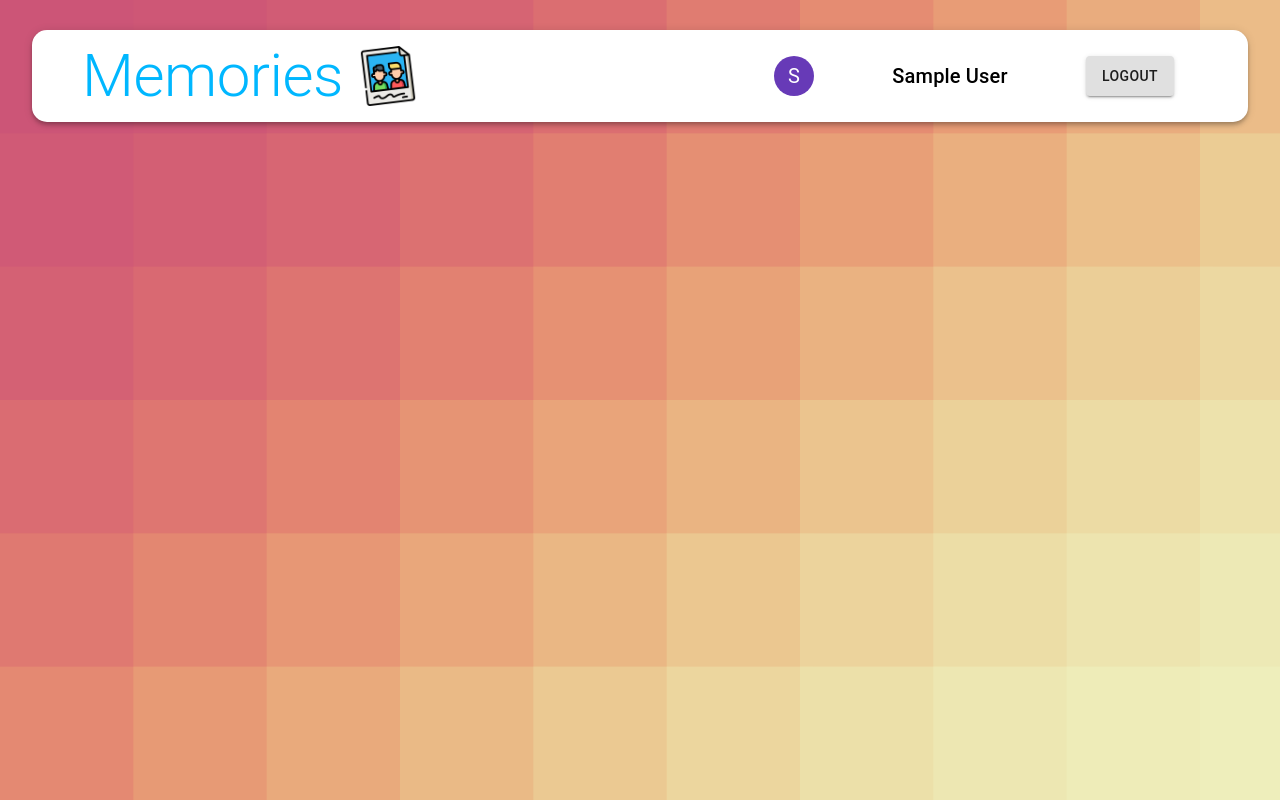
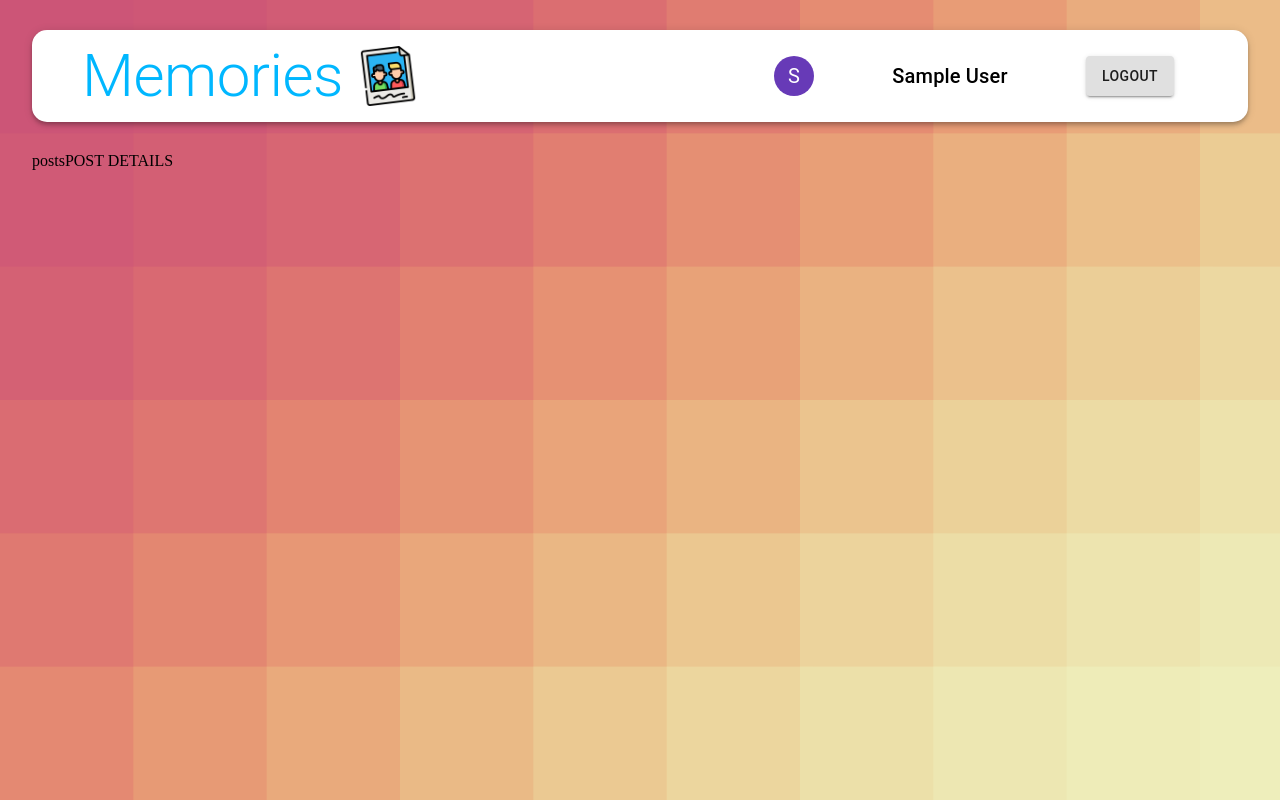
Before and after one commit to OluwadahunsiA/MERN, a React (Create React App) app in the folder client/: page /posts/1 in a window 1280 px wide. Built offline with nearby package versions, Linux system fonts and the light colour scheme; sample sign-in values are in the browser's storage.

Commit message:
refactor auth

```diff
--- a/client/src/App.js
+++ b/client/src/App.js
@@ -1,19 +1,46 @@
-import React from 'react';
+import React, { useEffect, useState } from 'react';
 import { Container } from '@material-ui/core';
 import Navbar from './components/Navbar/Navbar';
 import Home from './components/Home/home';
 import Auth from './components/Auth/Auth';
-import { BrowserRouter, Switch, Route } from 'react-router-dom';
+import { BrowserRouter, Switch, Route, Redirect } from 'react-router-dom';
+import PostDetails from './components/PostDetails/PostDetails';
+import { useSelector } from 'react-redux';
 
 const App = () => {
+  const stateToken = useSelector((state) => state?.authReducer?.authData?.token);
+
+  const localToken = JSON.parse(localStorage.getItem('profile'))?.token;
+
+  const token = stateToken || localToken;
+
+  console.log('state updated');
+
+  const ShowPages = (token) => {
+    if (!token) {
+      return (
+        <Switch>
+          <Route path="/auth" exact component={Auth} />
+          <Redirect to="/auth" />
+        </Switch>
+      );
+    } else {
+      return (
+        <Switch>
+          <Route path="/posts" exact component={Home} />
+          <Route path="/posts/search" exact component={Home} />
+          <Route path="/posts/:id" component={PostDetails} />
+          <Redirect to="/posts" />
+        </Switch>
+      );
+    }
+  };
+
   return (
     <BrowserRouter>
-      <Container maxWidth='lg'>
+      <Container maxWidth="xl">
         <Navbar />
-        <Switch>
-          <Route path='/' exact component={Home} />
-          <Route path='/auth' exact component={Auth} />
-        </Switch>
+        {ShowPages(token)}
       </Container>
     </BrowserRouter>
   );
--- a/client/src/components/Home/home.js
+++ b/client/src/components/Home/home.js
@@ -1,10 +1,11 @@
 import React, { useState, useEffect } from 'react';
-import { Container, Grow, Grid } from '@material-ui/core';
+import { Container, Grow, Grid, Paper } from '@material-ui/core';
 import useStyles from './styles';
 import Posts from '../Posts/Posts';
 import Form from '../Form/Form';
 import { useDispatch } from 'react-redux';
 import { getPosts } from '../../actions/posts';
+import Paginate from '../Pagination/Pagination';
 
 const Home = () => {
   const classes = useStyles();
@@ -21,8 +22,8 @@ const Home = () => {
         <Grid
           container
           className={classes.mainContainer}
-          justifyContent='space-between'
-          alignItems='stretch'
+          justifyContent="space-between"
+          alignItems="stretch"
           spacing={3}
         >
           <Grid item xs={12} sm={7}>
@@ -31,6 +32,9 @@ const Home = () => {
 
           <Grid item xs={12} sm={4}>
             <Form currentId={currentId} setCurrentId={setCurrentId} />
+            <Paper className={classes.pagination} elevation={6}>
+              <Paginate />
+            </Paper>
           </Grid>
         </Grid>
       </Container>
--- /dev/null
+++ b/client/src/components/Pagination/Pagination.jsx
@@ -0,0 +1,25 @@
+import React from 'react';
+import { Pagination, PaginationItem } from '@material-ui/lab';
+import { Link } from 'react-router-dom';
+
+import useStyles from './styles';
+
+const Paginate = () => {
+  const classes = useStyles();
+
+
+  return (
+    <Pagination
+      classes={{ ul: classes.ul }}
+      count={5}
+      page={1}
+      variant="outlined"
+      color="primary"
+      renderItem={(item) => (
+        <PaginationItem {...item} component={Link} to={`/posts?page=${1}`} />
+      )}
+    />
+  );
+};
+
+export default Paginate;
--- /dev/null
+++ b/client/src/components/Pagination/styles.js
@@ -0,0 +1,7 @@
+import { makeStyles } from '@material-ui/core/styles';
+
+export default makeStyles(() => ({
+  ul: {
+    justifyContent: 'space-around'
+  }
+}));
--- /dev/null
+++ b/client/src/components/PostDetails/PostDetails.jsx
@@ -0,0 +1,12 @@
+import React from 'react';
+
+const PostDetails = () => {
+  return (
+    <div>
+      <span>posts</span>
+      POST DETAILS
+    </div>
+  );
+};
+
+export default PostDetails;
--- a/client/src/components/Posts/Post/Post.js
+++ b/client/src/components/Posts/Post/Post.js
@@ -37,7 +37,7 @@ const Post = ({ post, setCurrentId }) => {
 
       {user &&
         (user?.result?.googleId === post?.creator ||
-          user?.result?.id === post?.creator) && (
+          user?.result?._id === post?.creator) && (
           <div className={classes.overlay2}>
             <Button
               style={{ color: 'white' }}
@@ -84,8 +84,9 @@ const Post = ({ post, setCurrentId }) => {
             &nbsp; Like &nbsp;
             {post.likes.length}
           </Button>
+
           {(user?.result?.googleId === post?.creator ||
-            user?.result?.id === post?.creator) && (
+            user?.result?._id === post?.creator) && (
             <Button
               size="small"
               color="primary"
```
